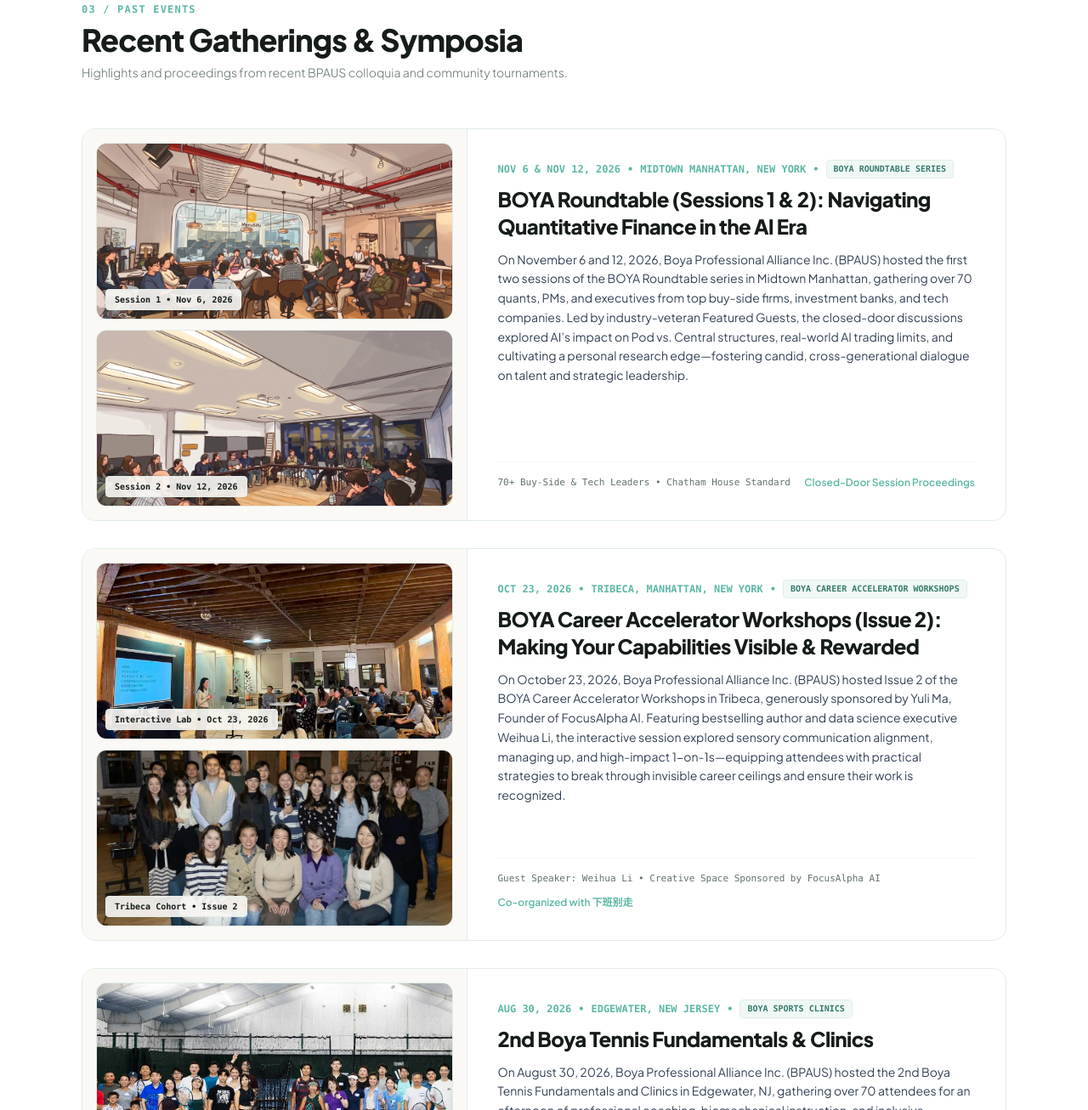
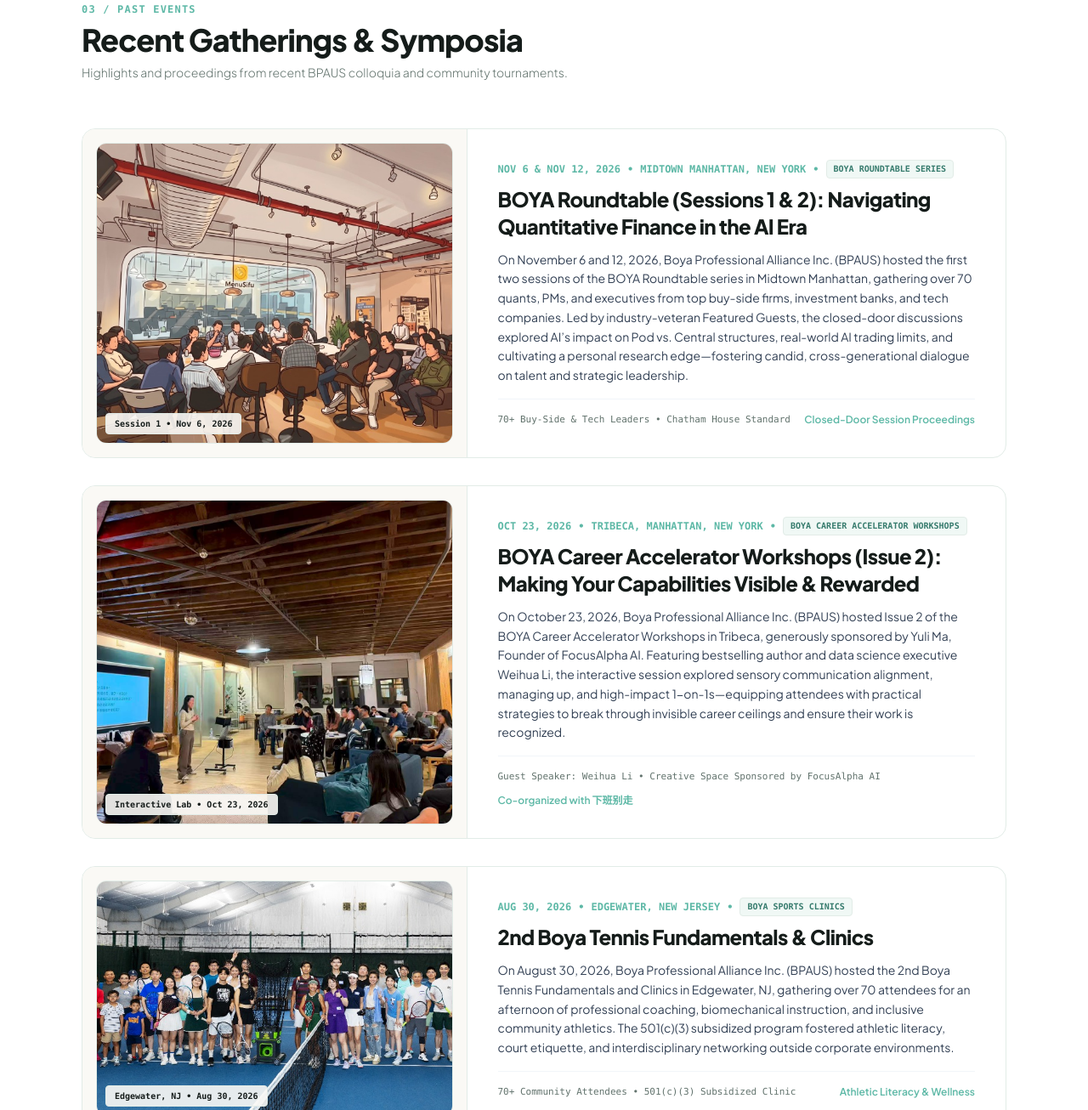
Before and after one commit to bpausinc/bpausinc.github.io, a plain HTML site: page index.html in a window 1280 px wide. Shown: the part 2677-3983 px from the top of the page at 85% size. Drawn offline with nearby package versions, Linux system fonts and the light colour scheme; a web font is replaced by a local one.

Commit message:
Deploy index.html for Boya Professional Alliance website

```diff
--- a/index.html
+++ b/index.html
@@ -461,21 +461,12 @@
           <!-- Event 1 (BOYA Roundtable Sessions 1 & 2 Recap) -->
           <div class="bg-white border border-berggruen-border rounded-2xl overflow-hidden grid grid-cols-1 lg:grid-cols-12 hover:border-berggruen-blue hover:shadow-xs transition-all group">
 
-            <!-- Left: Both AI Event Illustrations -->
-            <div class="lg:col-span-5 grid grid-cols-1 sm:grid-cols-2 lg:grid-cols-1 gap-3 p-4 bg-[#FAF9F5] border-b lg:border-b-0 lg:border-r border-berggruen-border">
-              <!-- Session 1 Photo -->
-              <div class="h-52 sm:h-56 lg:h-52 rounded-xl overflow-hidden relative border border-berggruen-border bg-white shadow-2xs">
-                <img src="assets/roundtable-session-2.jpg" alt="BOYA Roundtable Session 1 Assembly" class="w-full h-full object-cover img-zoom">
+            <!-- Left: Event Photo -->
+            <div class="lg:col-span-5 p-4 bg-[#FAF9F5] border-b lg:border-b-0 lg:border-r border-berggruen-border flex items-center">
+              <div class="w-full h-64 sm:h-72 lg:h-full rounded-xl overflow-hidden relative border border-berggruen-border bg-white shadow-2xs min-h-[220px]">
+                <img src="assets/roundtable-session-2.jpg" alt="BOYA Roundtable Session Assembly" class="w-full h-full object-cover img-zoom">
                 <div class="absolute bottom-2.5 left-2.5 bg-[#FAF9F5]/90 backdrop-blur-xs px-2.5 py-1 rounded text-[10px] font-mono font-semibold text-berggruen-ink border border-berggruen-border">
                   Session 1 &bull; Nov 6, 2026
-                </div>
-              </div>
-
-              <!-- Session 2 Photo -->
-              <div class="h-52 sm:h-56 lg:h-52 rounded-xl overflow-hidden relative border border-berggruen-border bg-white shadow-2xs">
-                <img src="assets/roundtable-session-1.jpg" alt="BOYA Roundtable Session 2 Executive Deliberation" class="w-full h-full object-cover img-zoom">
-                <div class="absolute bottom-2.5 left-2.5 bg-[#FAF9F5]/90 backdrop-blur-xs px-2.5 py-1 rounded text-[10px] font-mono font-semibold text-berggruen-ink border border-berggruen-border">
-                  Session 2 &bull; Nov 12, 2026
                 </div>
               </div>
             </div>
@@ -507,21 +498,12 @@
           <!-- Event 2 (BOYA Career Accelerator Workshops Recap) -->
           <div class="bg-white border border-berggruen-border rounded-2xl overflow-hidden grid grid-cols-1 lg:grid-cols-12 hover:border-berggruen-blue hover:shadow-xs transition-all group">
 
-            <!-- Left: Workshop Photos -->
-            <div class="lg:col-span-5 grid grid-cols-1 sm:grid-cols-2 lg:grid-cols-1 gap-3 p-4 bg-[#FAF9F5] border-b lg:border-b-0 lg:border-r border-berggruen-border">
-              <!-- Workshop Presentation Photo -->
-              <div class="h-52 sm:h-56 lg:h-52 rounded-xl overflow-hidden relative border border-berggruen-border bg-white shadow-2xs">
+            <!-- Left: Workshop Photo -->
+            <div class="lg:col-span-5 p-4 bg-[#FAF9F5] border-b lg:border-b-0 lg:border-r border-berggruen-border flex items-center">
+              <div class="w-full h-64 sm:h-72 lg:h-full rounded-xl overflow-hidden relative border border-berggruen-border bg-white shadow-2xs min-h-[220px]">
                 <img src="assets/accelerator-workshop-presentation.jpg" alt="BOYA Career Accelerator Workshop Presentation by Weihua Li" class="w-full h-full object-cover img-zoom">
                 <div class="absolute bottom-2.5 left-2.5 bg-[#FAF9F5]/90 backdrop-blur-xs px-2.5 py-1 rounded text-[10px] font-mono font-semibold text-berggruen-ink border border-berggruen-border">
                   Interactive Lab &bull; Oct 23, 2026
-                </div>
-              </div>
-
-              <!-- Cohort Group Photo -->
-              <div class="h-52 sm:h-56 lg:h-52 rounded-xl overflow-hidden relative border border-berggruen-border bg-white shadow-2xs">
-                <img src="assets/accelerator-workshop-group.jpg" alt="BOYA Career Accelerator Workshop Cohort Group Assembly" class="w-full h-full object-cover img-zoom">
-                <div class="absolute bottom-2.5 left-2.5 bg-[#FAF9F5]/90 backdrop-blur-xs px-2.5 py-1 rounded text-[10px] font-mono font-semibold text-berggruen-ink border border-berggruen-border">
-                  Tribeca Cohort &bull; Issue 2
                 </div>
               </div>
             </div>
```
